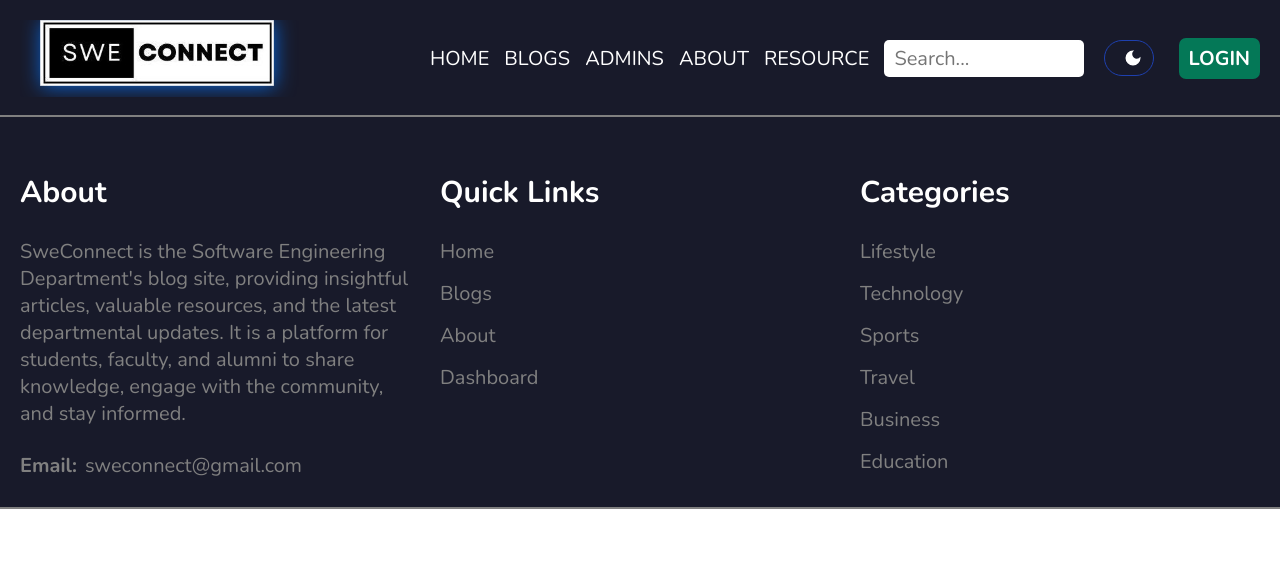
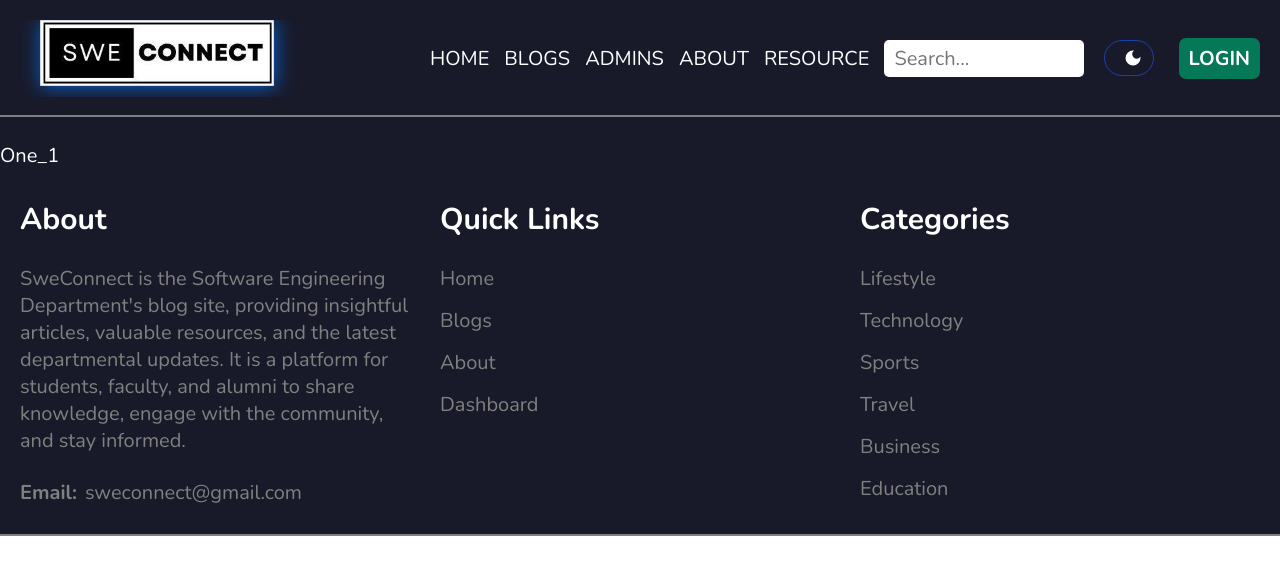
Before and after one commit to AmitHJoy55/Blog-Site-, a React (Vite) app in the folder Frontend/: page /resource/1 in a window 1280 px wide. Shown: the top 574 px of the page. Built offline with nearby package versions, Linux system fonts and the light colour scheme; no server answers.

Commit message:
per semester routes &page created

```diff
--- /dev/null
+++ b/Frontend/resource/Four_1.jsx
@@ -0,0 +1,11 @@
+import React from 'react'
+
+const Four_1 = () => {
+  return (
+    <div>
+      Four_1
+    </div>
+  )
+}
+
+export default Four_1
--- /dev/null
+++ b/Frontend/resource/Four_2.jsx
@@ -0,0 +1,11 @@
+import React from 'react'
+
+const Four_2 = () => {
+  return (
+    <div>
+      Four_2
+    </div>
+  )
+}
+
+export default Four_2
--- /dev/null
+++ b/Frontend/resource/One_1.jsx
@@ -0,0 +1,11 @@
+import React from 'react'
+
+const One_1 = () => {
+  return (
+    <div>
+      One_1
+    </div>
+  )
+}
+
+export default One_1
--- /dev/null
+++ b/Frontend/resource/One_2.jsx
@@ -0,0 +1,11 @@
+import React from 'react'
+
+const One_2 = () => {
+  return (
+    <div>
+       One_2
+    </div>
+  )
+}
+
+export default One_2
--- /dev/null
+++ b/Frontend/resource/Semester.jsx
@@ -0,0 +1,52 @@
+import React, { useContext } from "react";
+import { useParams } from "react-router-dom";
+import One_1 from "./One_1";
+import One_2 from "./One_2";
+import Two_1 from "./Two_1";
+import Two_2 from "./Two_2";
+import Three_1 from "./Three_1";
+import Three_2 from "./Three_2";
+import Four_1 from "./Four_1";
+import Four_2 from "./Four_2";
+import { Context } from "../src/main";
+
+function Semester() {
+  const { mode } = useContext(Context);
+  const { semester } = useParams();
+
+  const getContent = () => {
+    switch (semester) {
+      case "1":
+        return <One_1 />;
+      case "2":
+        return <One_2 />;
+      case "3":
+        return <Two_1 />;
+      case "4":
+        return <Two_2 />;
+      case "5":
+        return <Three_1 />;
+      case "6":
+        return <Three_2 />;
+      case "7":
+        return <Four_1 />;
+      case "8":
+        return <Four_2 />;
+      default:
+        return (
+          <div className="">
+            <p>{semester} Semester</p>
+            <h1>Not found</h1>
+          </div>
+        );
+    }
+  };
+
+  return (
+    <article className={mode === "dark" ? "dark-bg about" : "light-bg about"}>
+      {getContent()}
+    </article>
+  );
+}
+
+export default Semester;
--- /dev/null
+++ b/Frontend/resource/Three_1.jsx
@@ -0,0 +1,11 @@
+import React from 'react'
+
+const Three_1 = () => {
+  return (
+    <div>
+      Three_1
+    </div>
+  )
+}
+
+export default Three_1
--- /dev/null
+++ b/Frontend/resource/Three_2.jsx
@@ -0,0 +1,11 @@
+import React from 'react'
+
+const Three_2 = () => {
+  return (
+    <div>
+      Three_2
+    </div>
+  )
+}
+
+export default Three_2
--- /dev/null
+++ b/Frontend/resource/Two_1.jsx
@@ -0,0 +1,11 @@
+import React from 'react'
+
+const Two_1 = () => {
+  return (
+    <div>
+      Two_1
+    </div>
+  )
+}
+
+export default Two_1
--- /dev/null
+++ b/Frontend/resource/Two_2.jsx
@@ -0,0 +1,11 @@
+import React from 'react'
+
+const Two_2 = () => {
+  return (
+    <div>
+      Two_2
+    </div>
+  )
+}
+
+export default Two_2
--- a/Frontend/src/App.jsx
+++ b/Frontend/src/App.jsx
@@ -13,6 +13,7 @@ import AllAdmins from "./components/pages/AllAdmins";
 import UpdateBlog from "./components/pages/UpdateBlog";
 import Navbar from "./components/layout/Navbar";
 import Footer from "./components/layout/Footer";
+import Semester from "../resource/Semester";
 import { Toaster } from "react-hot-toast";
 import { Context } from "./main";
 import axios from "axios";
@@ -65,6 +66,7 @@ const App = () => {
           <Route path="/about" element={<About />} />
           <Route path="/admins" element={<AllAdmins />} />
           <Route path="/resource" element={<Resource />} />
+          <Route path="/resource/:semester" element={<Semester/>}/>
           <Route path="/dashboard" element={<Dashboard />} />
           <Route path="/blog/update/:id" element={<UpdateBlog />} />
         </Routes>
```
